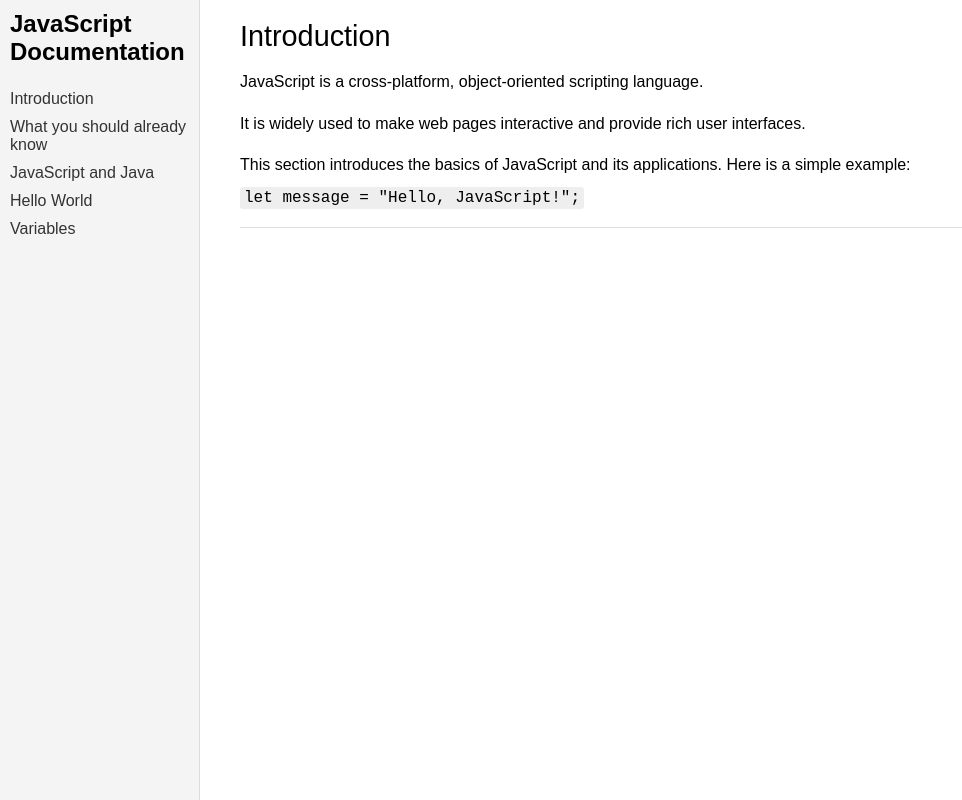
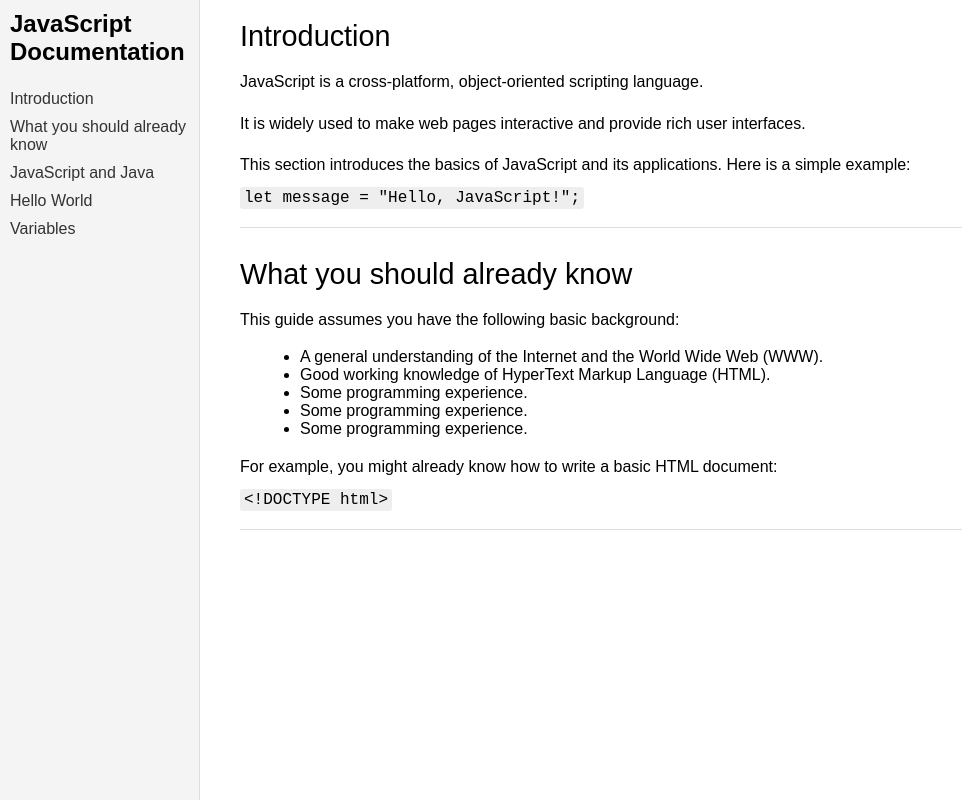
Before and after one commit to elyse003/Documentation-Page, a plain HTML site: page index.html in a window 1280 px wide. Shown: the whole page, without its empty margins (0-962 px from the left). Drawn offline with Linux system fonts and the light colour scheme.

Commit message:
Add 'What you should already know' section

```diff
--- a/index.html
+++ b/index.html
@@ -26,3 +26,17 @@
             <p>This section introduces the basics of JavaScript and its applications. Here is a simple example:</p>
             <code>let message = "Hello, JavaScript!";</code>
         </section>
+
+        <section id="What_you_should_already_know" class="main-section">
+            <header>What you should already know</header>
+            <p>This guide assumes you have the following basic background:</p>
+            <ul>
+                <li>A general understanding of the Internet and the World Wide Web (WWW).</li>
+                <li>Good working knowledge of HyperText Markup Language (HTML).</li>
+                <li>Some programming experience.</li>
+                <li>Some programming experience.</li>
+                <li>Some programming experience.</li>
+            </ul>
+            <p>For example, you might already know how to write a basic HTML document:</p>
+            <code>&lt;!DOCTYPE html&gt;</code>
+        </section>
```
